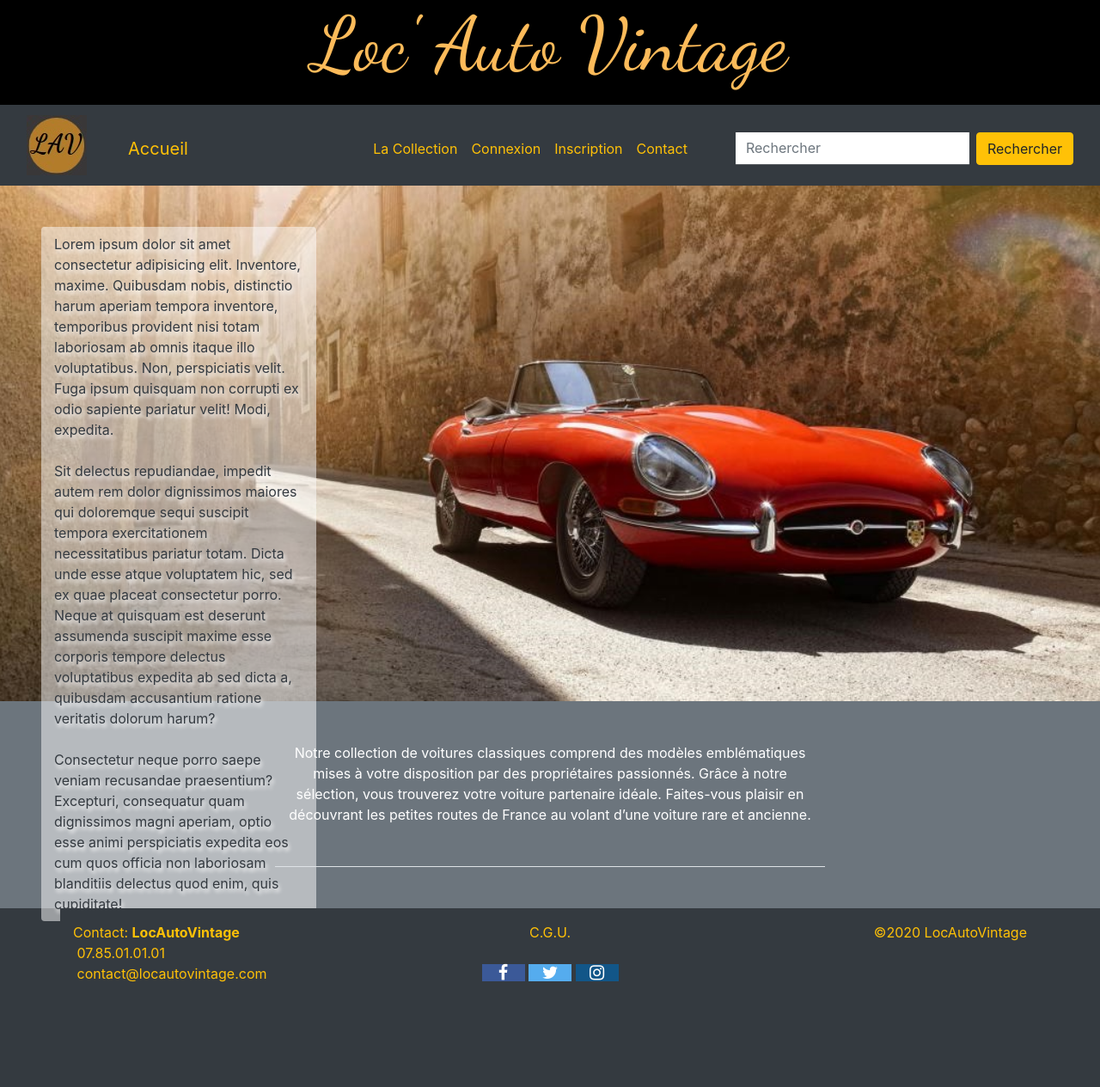
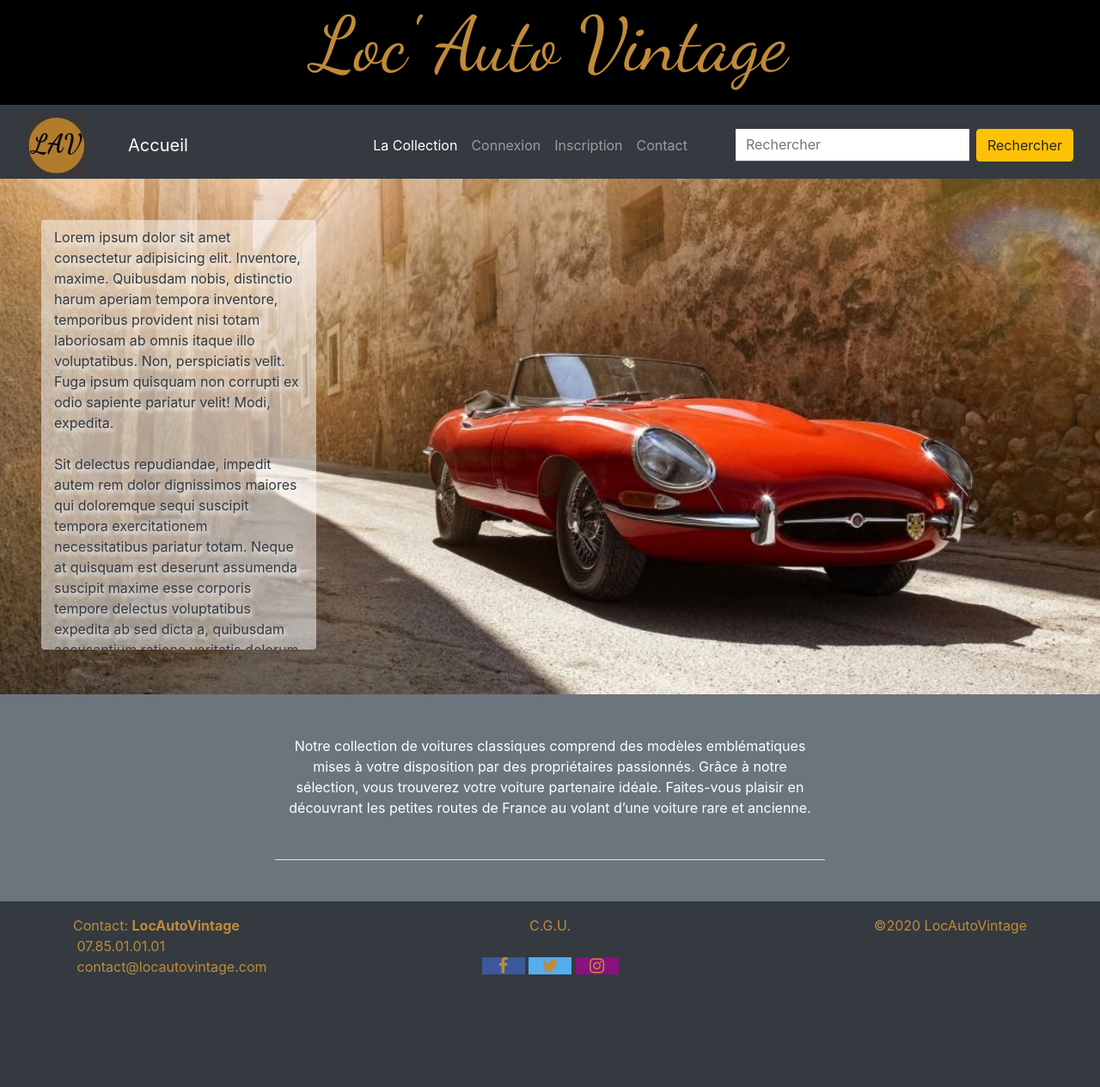
Before and after one commit to mikhaddo/locautovintage, a Symfony app: template templates/main/index.html.twig in a window 1280 px wide. Shown: the whole page at 86% size. After the commit the page ends 1135 px from the top, so only its background shows below. Run offline with Twig, Linux system fonts and the light colour scheme; the template is opened without the code that fills it, so the values that code supplies are empty; some libraries are stand-ins or nearby versions.

Commit message:
modified

```diff
--- a/public/css/styles.css
+++ b/public/css/styles.css
@@ -1,7 +1,4 @@
 body {
-
-   /*overflow-y: hidden;*/
-    /*position: relative;*/
     height: 100%;
     margin: 0;
     padding: 0;
@@ -9,14 +6,25 @@ body {
 .active>a{
     color:gold;
 }
+a:hover{
+    background: #c08b3a;
+    color: black;
+}
+a:link{
+    text-decoration: none;
+    color: #c08b3a;
+}
+a:visited{
+    color: #ffffff;
+}
 h1{
     font-family: 'Dancing Script', cursive, Arial, Helvetica, sans-serif;
-    color: #fdbb5a;
+    color: #c08b3a;
     background-color: #000;
 }
 h2{
     font-family: 'Dancing Script', cursive, Arial, Helvetica, sans-serif;
-    color: #fdbb5a;
+    color: black;
     text-align: center;
     margin-top: 100px;
 }
@@ -35,6 +43,15 @@ h2{
     background-image: url(../images/icon_new.jpg);
     background-repeat: no-repeat;
 }
+.hometext{
+    height: 500px;
+    overflow-y: scroll;
+    overflow:auto;
+    overflow-x: hidden;
+    width: 10px;
+
+}
+overflow-y: auto;
 .navbar-collapse {
     float: right;
   }
@@ -53,8 +70,13 @@ footer{
     margin-top: 0;
     margin: 0;
 }
+.textcolor{
+   color: #c08b3a;
+}
+.socialicons{
+    text-align: center;
+}
 .fa {
-
     font-size: 20px;
     width: 50px;
     text-align: center;
@@ -69,7 +91,7 @@ footer{
     color: white;
   }
 .fa-instagram {
-    background: #125688;
+    background: #88127e;
     color: white;
   }
 #main-navbar .nav-item.active>.nav-link{
@@ -94,7 +116,3 @@ footer{
  input{
   /*margin-left: 25%;*/
  }
-@media only screen and (max-width: 576px) {
-.title{
-}
-}
--- a/src/Form/RegistrationFormType.php
+++ b/src/Form/RegistrationFormType.php
@@ -29,6 +29,7 @@ class RegistrationFormType extends AbstractType
             ->add('plainPassword', PasswordType::class, [
                 // instead of being set onto the object directly,
                 // this is read and encoded in the controller
+                'label' => 'Mot de passe',
                 'mapped' => false,
                 'constraints' => [
                     new NotBlank([
--- a/templates/base.html.twig
+++ b/templates/base.html.twig
@@ -21,23 +21,23 @@
     </div>
     <header class="container-fluid">
         <nav class="navbar navbar-expand-lg navbar-dark bg-dark py-1">
-            <a href="{{ path('home') }}#home"><img src="{{ asset('images/icon_new.jpg') }}" class="icon pb-2" alt="icon"></a>
-            <a class="navbar-brand text-warning pl-5" href="{{ path('home') }}#home">Accueil</a>
+            <a href="{{ path('home') }}#home"><img src="{{ asset('images/icon_new.jpg') }}" class="icon" alt="icon"></a>
+            <a class="navbar-brand active ml-5" href="{{ path('home') }}#home">Accueil</a>
             <button class="navbar-toggler" type="button" data-toggle="collapse" data-target="#navbarSupportedContent" aria-controls="navbarSupportedContent" aria-expanded="false" aria-label="Toggle navigation">
             <span class="navbar-toggler-icon"></span>
             </button>
             <div class="collapse navbar-collapse" id="navbarSupportedContent">
                 <ul class="navbar-nav mr-auto"></ul>
                 <ul class="navbar-nav pr-5">
-                    <li class="nav-item active"><a class="nav-link text-warning" href="#">La Collection</a></li>
+                    <li class="nav-item active"><a class="nav-link" href="#">La Collection</a></li>
                     {% if app.user %}
-                    <li class="nav-item {% if route == 'contact' %} active {% endif %}"><a class="nav-link text-warning" href="{{ path('profil') }}">Profil</a></li>
-                    <li class="nav-item {% if route == 'contact' %} active {% endif %}"><a class="nav-link text-warning" href="{{ path('app_logout') }}#logout">Déconnexion</a></li>
+                    <li class="nav-item {% if route == 'contact' %} active {% endif %}"><a class="nav-link" href="{{ path('profil') }}">Profil</a></li>
+                    <li class="nav-item {% if route == 'contact' %} active {% endif %}"><a class="nav-link" href="{{ path('app_logout') }}#logout">Déconnexion</a></li>
                     {% else %}
-                    <li class="nav-item {% if route == 'main' %} active {% endif %}"><a class="nav-link text-warning" href="{{ path('app_login') }}">Connexion</a></li>
-                    <li class="nav-item"><a class="nav-link text-warning" href="{{ path('app_register') }}">Inscription</a></li>
+                    <li class="nav-item {% if route == 'main' %} active {% endif %}"><a class="nav-link" href="{{ path('app_login') }}">Connexion</a></li>
+                    <li class="nav-item"><a class="nav-link" href="{{ path('app_register') }}">Inscription</a></li>
                     {% endif %}
-                    <li class="nav-item {% if route == 'contact' %} active {% endif %}"><a class="nav-link text-warning" href="#">Contact</a></li>
+                    <li class="nav-item {% if route == 'contact' %} active {% endif %}"><a class="nav-link" href="#">Contact</a></li>
                 </ul>
                 <form class="form-inline my-2 my-lg-0">
                     <input class="form-control mr-sm-2" type="search" placeholder="Rechercher" aria-label="Search">
@@ -51,7 +51,7 @@
     {% block body %}{% endblock %}
     </div>
     {#Footer#}
-    <footer class="container text-warning mt-auto pb-5">
+    <footer class="container mt-auto pb-5 textcolor">
         <div class="row bg-dark">
             <div class="col-md-4 mt-3">Contact:
                 <span class="font-weight-bold">LocAutoVintage</span><br>
@@ -60,10 +60,11 @@
                     <span><td>&nbsp;</td>contact@locautovintage.com</span><br>
                 </span>
             </div>
-            <div class="col-md-4 mt-3" style="text-align: center;">C.G.U.</span><br><br>
-                <span><a href="#" class="fa fa-facebook"></a></span>
-                <span><a href="#" class="fa fa-twitter"></a></span></li></span>
-                <span><a href="#" class="fa fa-instagram"></a></span><br>
+            <div class="col-md-4 mt-3 socialicons">
+                <span><a href="#" target="_blank" title="'Conditions Générales d'Utilisation' (Nouvelle fenêtre)">C.G.U.</a></span><br><br>
+                <span><a href="https://www.facebook.com/" target="_blank" title="Nouvelle fenêtre" class="fa fa-facebook"></a></span>
+                <span><a href="https://twitter.com/" target="_blank" title="Nouvelle fenêtre" class="fa fa-twitter"></a></span></li></span>
+                <span><a href="https://www.instagram.com/" target="_blank" title="Nouvelle fenêtre" class="fa fa-instagram"></a></span><br>
             </div>
             <div class="col-md-4 mt-3" style="text-align: right;">©2020 LocAutoVintage</div>
         </div><br>
--- a/templates/main/index.html.twig
+++ b/templates/main/index.html.twig
@@ -6,9 +6,9 @@
 {% block body %}
     {#Intégration de l'image l'image#}
     <div class="row img_home">
-        <div class="col-3 offset-1 m-5 pt-2 pb-2 text-dark rounded shadow-text">Lorem ipsum dolor sit amet consectetur adipisicing elit. Inventore, maxime. Quibusdam nobis, distinctio harum aperiam tempora inventore, temporibus provident nisi totam laboriosam ab omnis itaque illo voluptatibus. Non, perspiciatis velit.
+        <div class="col-3 offset-1 m-5 pt-2 pb-2 text-dark rounded shadow-text hometext">Lorem ipsum dolor sit amet consectetur adipisicing elit. Inventore, maxime. Quibusdam nobis, distinctio harum aperiam tempora inventore, temporibus provident nisi totam laboriosam ab omnis itaque illo voluptatibus. Non, perspiciatis velit.
         Fuga ipsum quisquam non corrupti ex odio sapiente pariatur velit! Modi, expedita.<br><br>
-        Sit delectus repudiandae, impedit autem rem dolor dignissimos maiores qui doloremque sequi suscipit tempora exercitationem necessitatibus pariatur totam. Dicta unde esse atque voluptatem hic, sed ex quae placeat consectetur porro.
+        Sit delectus repudiandae, impedit autem rem dolor dignissimos maiores qui doloremque sequi suscipit tempora exercitationem necessitatibus pariatur totam.
         Neque at quisquam est deserunt assumenda suscipit maxime esse corporis tempore delectus voluptatibus expedita ab sed dicta a, quibusdam accusantium ratione veritatis dolorum harum?<br><br>
         Consectetur neque porro saepe veniam recusandae praesentium? Excepturi, consequatur quam dignissimos magni aperiam, optio esse animi perspiciatis expedita eos cum quos officia non laboriosam blanditiis delectus quod enim, quis cupiditate!</div>
     </div>
--- a/templates/security/login.html.twig
+++ b/templates/security/login.html.twig
@@ -19,7 +19,7 @@
 
     <h2 class="h3 mb-3 font-weight-normal">Connectez-vous</h2>
     <label for="inputEmail">Email</label>
-    <input type="email" value="{{ last_username }}" name="email" id="inputEmail" class="form-control" required autofocus>
+    <input type="email" value="{{ last_username }}" name="email" id="inputEmail" class="form-control mb-3" required autofocus>
     <label for="inputPassword">Mot de passe</label>
     <input type="password" name="password" id="inputPassword" class="form-control" required>
 
@@ -38,7 +38,7 @@
         </div>
     #}
 
-    <button class="btn btn-lg btn-warning mt-2" type="submit">
+    <button class="btn btn-lg btn-warning mt-3" type="submit">
         Se connecter
     </button>
 </form>
```
Also changed, not shown: templates/main/register.html.twig (deleted, +0 -30 lines), templates/registration/register.html.twig (+6 -4 lines), 1 other file. Lines whose indentation alone changed are shown as unchanged.
